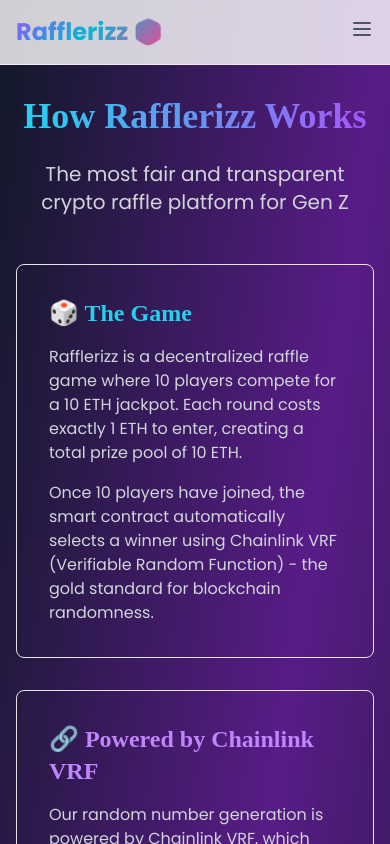
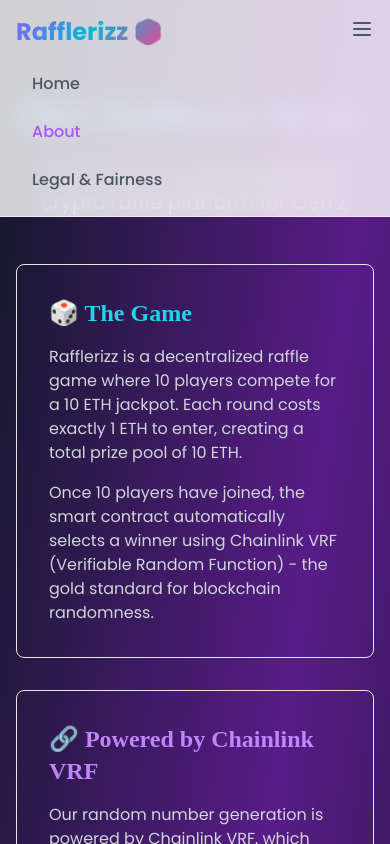
Before and after one commit to TheGrandeur/RaffleRizz, a React (Vite) app: page /about in a window 390 px wide. Both pictures are taken after a click on the button 362 px from the left and 28 px from the top of the page. Shown: the top 844 px of the page. Built offline with nearby package versions, Linux system fonts and the light colour scheme.

Commit message:
The Final Call and Update and Fix

```diff
--- a/src/components/Navbar.tsx
+++ b/src/components/Navbar.tsx
@@ -1,9 +1,9 @@
-
-import React from 'react';
+import React, { useState } from 'react';
 import { Link, useLocation } from 'react-router-dom';
 
 const Navbar = () => {
   const location = useLocation();
+  const [isMobileMenuOpen, setIsMobileMenuOpen] = useState(false);
 
   const navItems = [
     { path: '/', label: 'Home' },
@@ -15,10 +15,15 @@ const Navbar = () => {
     <nav className="fixed top-0 left-0 right-0 z-50 bg-white/80 backdrop-blur-md border-b border-purple-100">
       <div className="container mx-auto px-4 py-4">
         <div className="flex items-center justify-between">
-          <Link to="/" className="text-2xl font-bold font-['Poppins'] gradient-text">
+          <Link
+            to="/"
+            className="text-2xl font-bold font-['Poppins'] gradient-text"
+            onClick={() => setIsMobileMenuOpen(false)} // close mobile menu on logo click
+          >
             Rafflerizz 🎲
           </Link>
 
+          {/* Desktop Menu */}
           <div className="hidden md:flex items-center space-x-8">
             {navItems.map((item) => (
               <Link
@@ -35,14 +40,38 @@ const Navbar = () => {
             ))}
           </div>
 
+          {/* Mobile Toggle Button */}
           <div className="md:hidden">
-            <button className="text-gray-600 hover:text-purple-500">
+            <button
+              className="text-gray-600 hover:text-purple-500 focus:outline-none"
+              onClick={() => setIsMobileMenuOpen(!isMobileMenuOpen)}
+            >
               <svg className="w-6 h-6" fill="none" stroke="currentColor" viewBox="0 0 24 24">
                 <path strokeLinecap="round" strokeLinejoin="round" strokeWidth={2} d="M4 6h16M4 12h16M4 18h16" />
               </svg>
             </button>
           </div>
         </div>
+
+        {/* Mobile Menu */}
+        {isMobileMenuOpen && (
+          <div className="md:hidden mt-4 space-y-2">
+            {navItems.map((item) => (
+              <Link
+                key={item.path}
+                to={item.path}
+                className={`block px-4 py-2 font-medium transition-all duration-300 hover:text-purple-500 ${
+                  location.pathname === item.path
+                    ? 'text-purple-500'
+                    : 'text-gray-600'
+                }`}
+                onClick={() => setIsMobileMenuOpen(false)} // close after click
+              >
+                {item.label}
+              </Link>
+            ))}
+          </div>
+        )}
       </div>
     </nav>
   );
```
